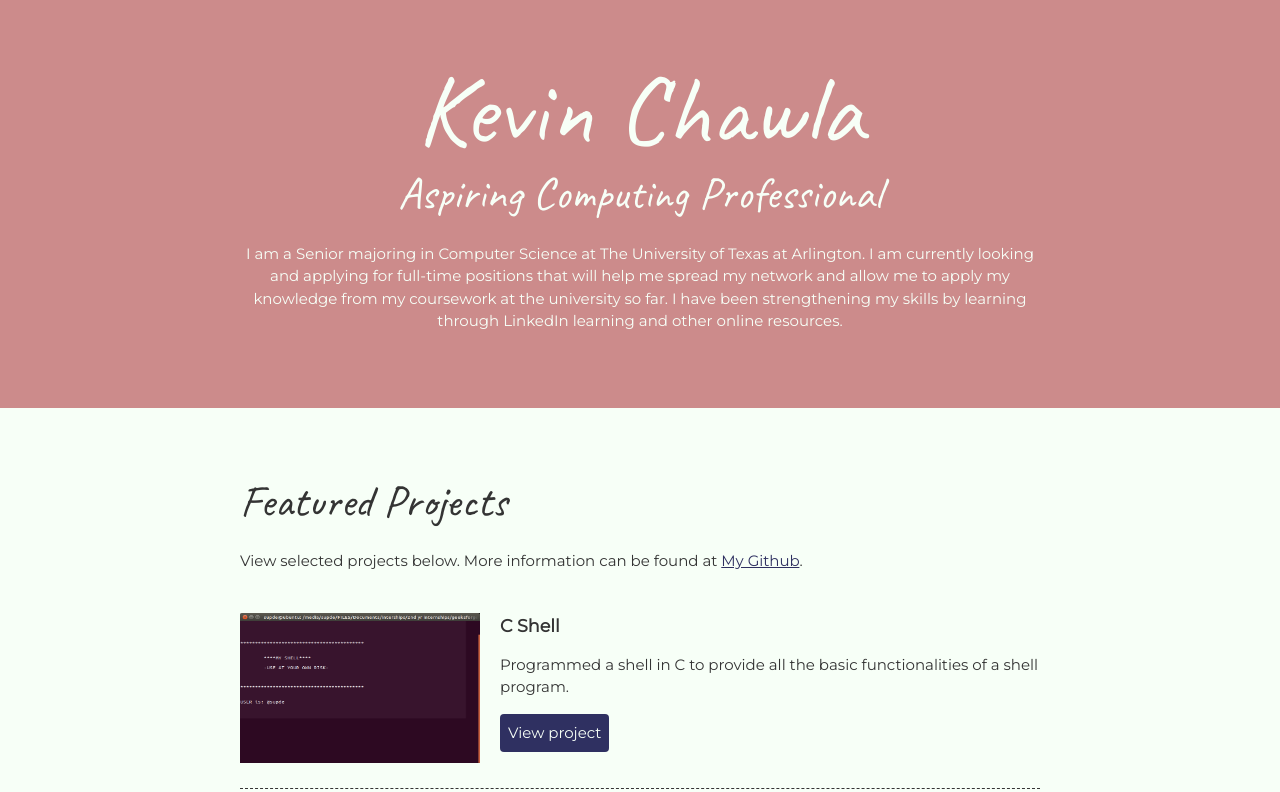
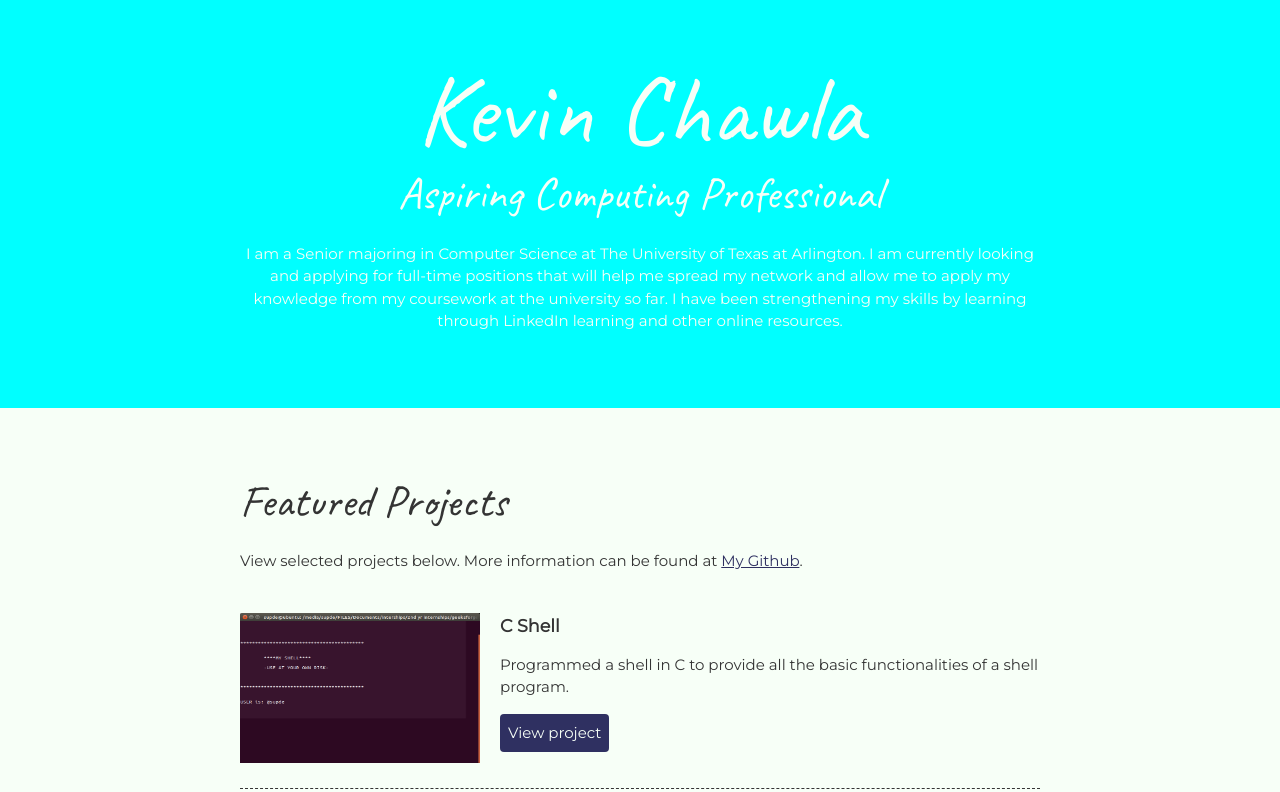
Before and after one commit to kxc3244/portfolio, a plain HTML site: page index.html in a window 1280 px wide. Shown: the top 792 px of the page. Drawn offline with Linux system fonts and the light colour scheme.

Commit message:
Update styles.css

```diff
--- a/css/styles.css
+++ b/css/styles.css
@@ -68,7 +68,7 @@ h3{
 /*Profile
 ---------------------------------------*/
 header{
-  background: #CC8B8B;
+  background: #00FFFF;
   color: #F7FFF7;
 }
 
```
